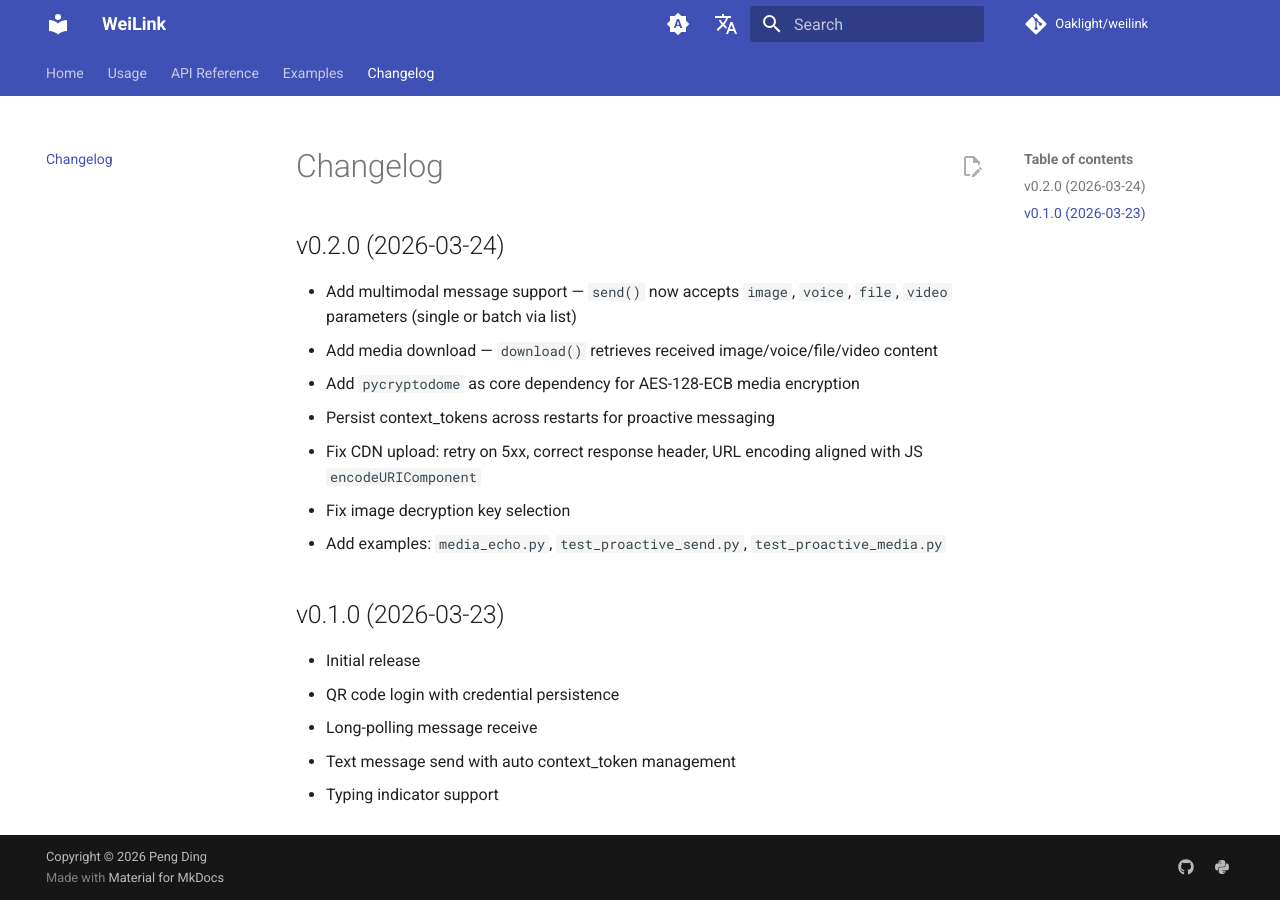
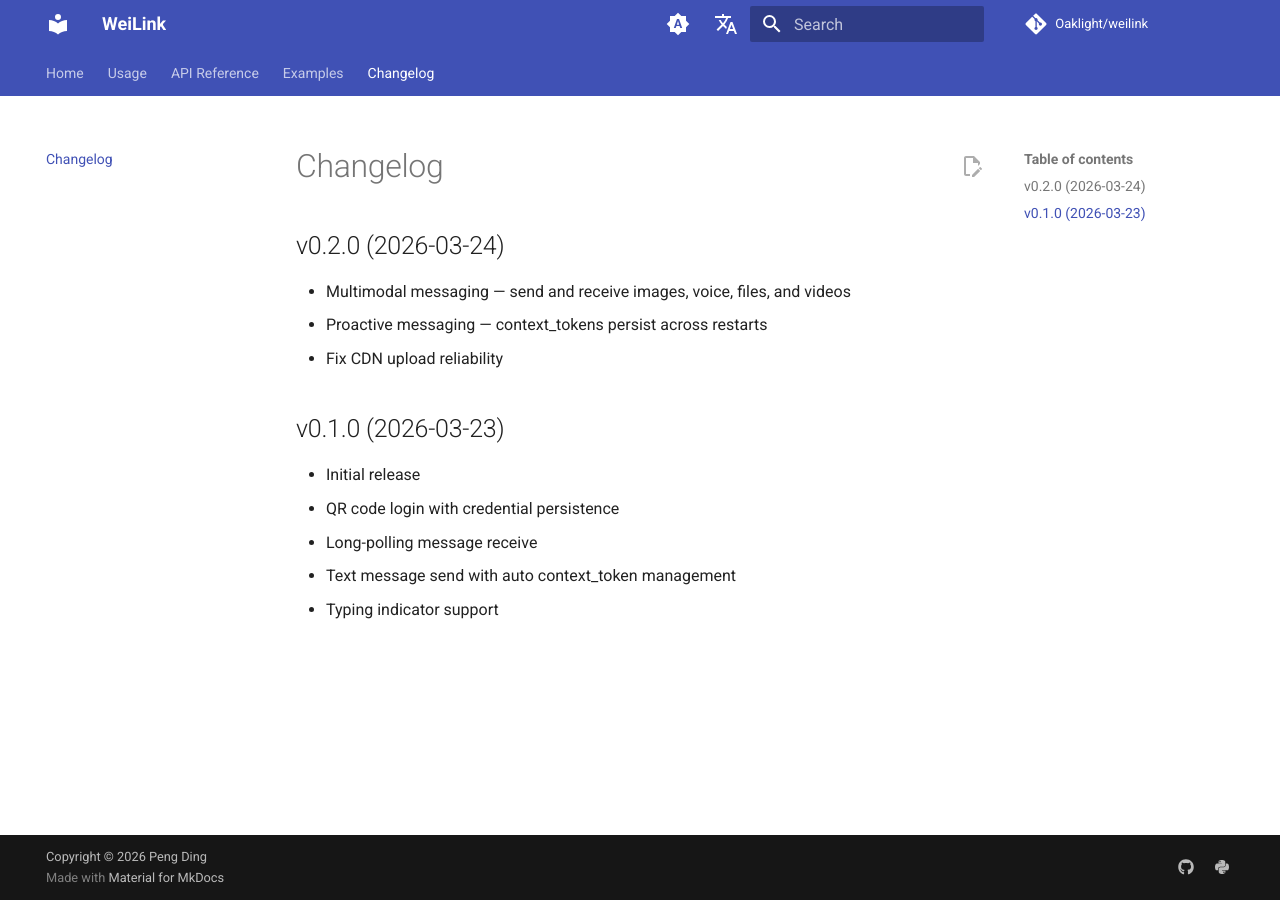
Before and after one commit to Oaklight/weilink, an MkDocs documentation site: the page built from docs/changelog.md, in a window 1280 px wide. Built offline with MkDocs 1.6.1 and Material for MkDocs 9.7.7, drawn with Linux system fonts in a browser that asks for light colours; comment, search, counter and statistics services are not loaded.

Commit message:
Simplify changelog to user-facing features

```diff
--- a/docs/changelog.md
+++ b/docs/changelog.md
@@ -2,13 +2,9 @@
 
 ## v0.2.0 (2026-03-24)
 
-- Add multimodal message support — `send()` now accepts `image`, `voice`, `file`, `video` parameters (single or batch via list)
-- Add media download — `download()` retrieves received image/voice/file/video content
-- Add `pycryptodome` as core dependency for AES-128-ECB media encryption
-- Persist context_tokens across restarts for proactive messaging
-- Fix CDN upload: retry on 5xx, correct response header, URL encoding aligned with JS `encodeURIComponent`
-- Fix image decryption key selection
-- Add examples: `media_echo.py`, `test_proactive_send.py`, `test_proactive_media.py`
+- Multimodal messaging — send and receive images, voice, files, and videos
+- Proactive messaging — context_tokens persist across restarts
+- Fix CDN upload reliability
 
 ## v0.1.0 (2026-03-23)
 
```
